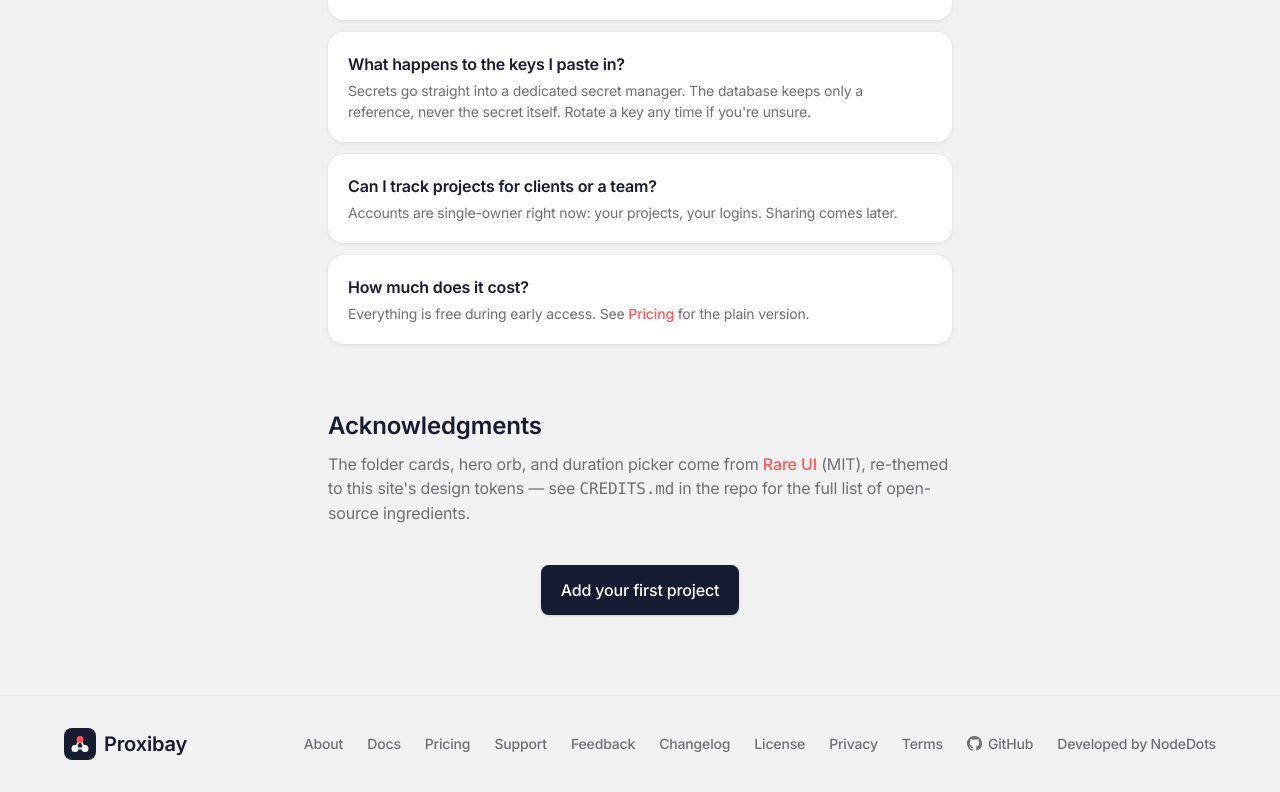
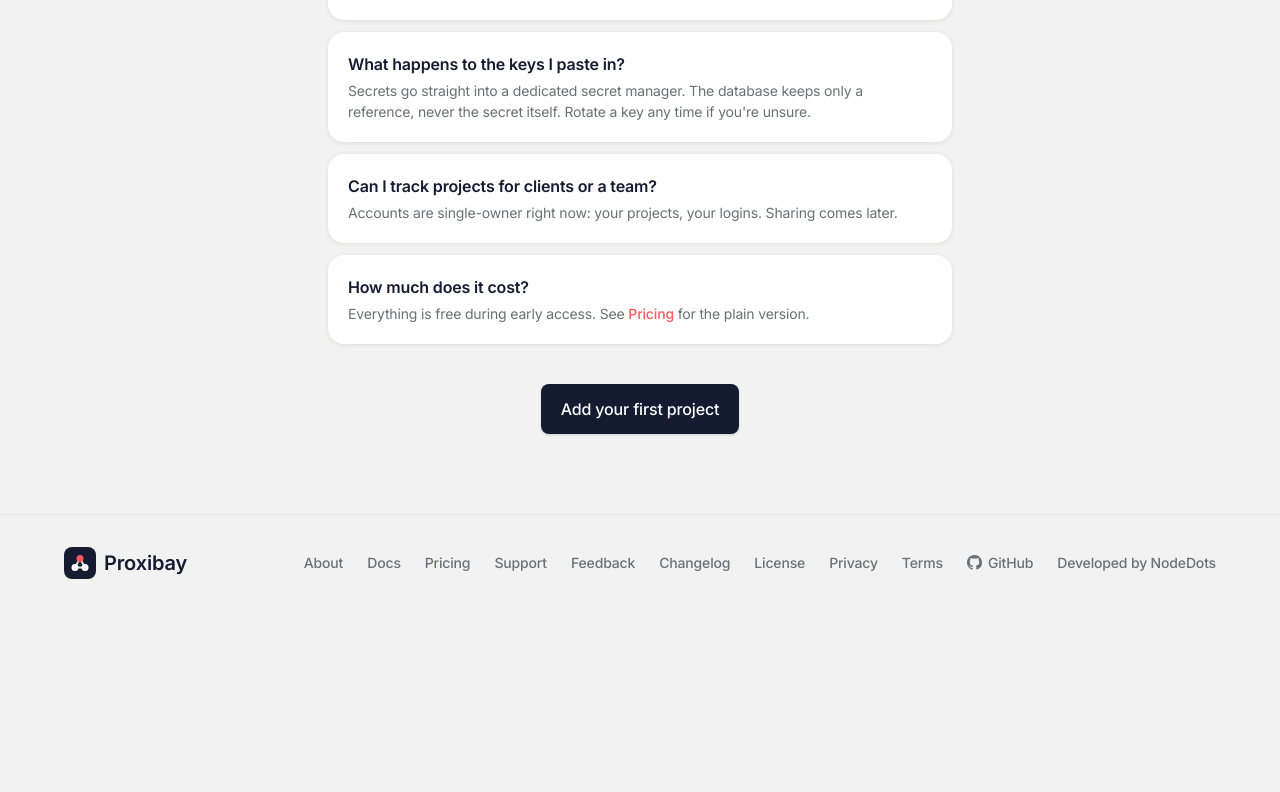
Before and after one commit to nodedots/proxibay, a React (Vite) app: page /docs in a window 1280 px wide. Shown: the part 3194-3986 px from the top of the page. After the commit the page ends 3805 px from the top, so only its background shows below. Built offline with nearby package versions, Linux system fonts and the light colour scheme; no server answers; a web font is replaced by a local one.

Commit message:
refactor: remove acknowledgments section from documentation

```diff
--- a/src/pages/Docs.tsx
+++ b/src/pages/Docs.tsx
@@ -232,16 +232,6 @@ cp .env.example .env   # paste your Firebase web config`}</Code>
           </Faq>
         </div>
 
-        <h2 id="acknowledgments" className="mt-16 scroll-mt-6 font-inter text-heading-sm font-semibold">Acknowledgments</h2>
-        <p className="mt-2 text-body text-slate">
-          The folder cards, hero orb, and duration picker come from{' '}
-          <a href="https://www.rareui.com" target="_blank" rel="noreferrer" className="text-link-emphasis text-link">
-            Rare UI
-          </a>{' '}
-          (MIT), re-themed to this site's design tokens — see <code>CREDITS.md</code> in
-          the repo for the full list of open-source ingredients.
-        </p>
-
         <div className="mt-10 text-center">
           <Link to="/signin" className="btn-primary inline-block">
             Add your first project
```
